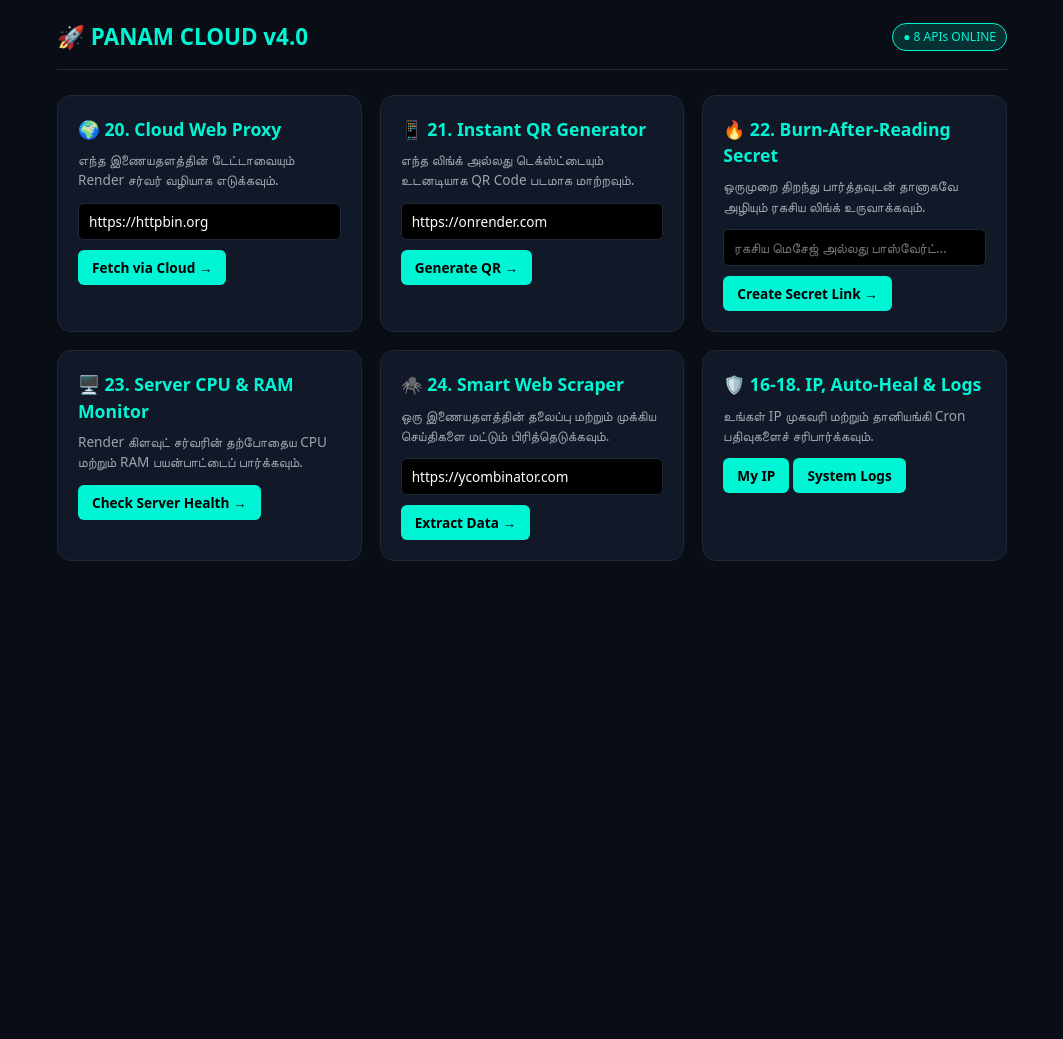
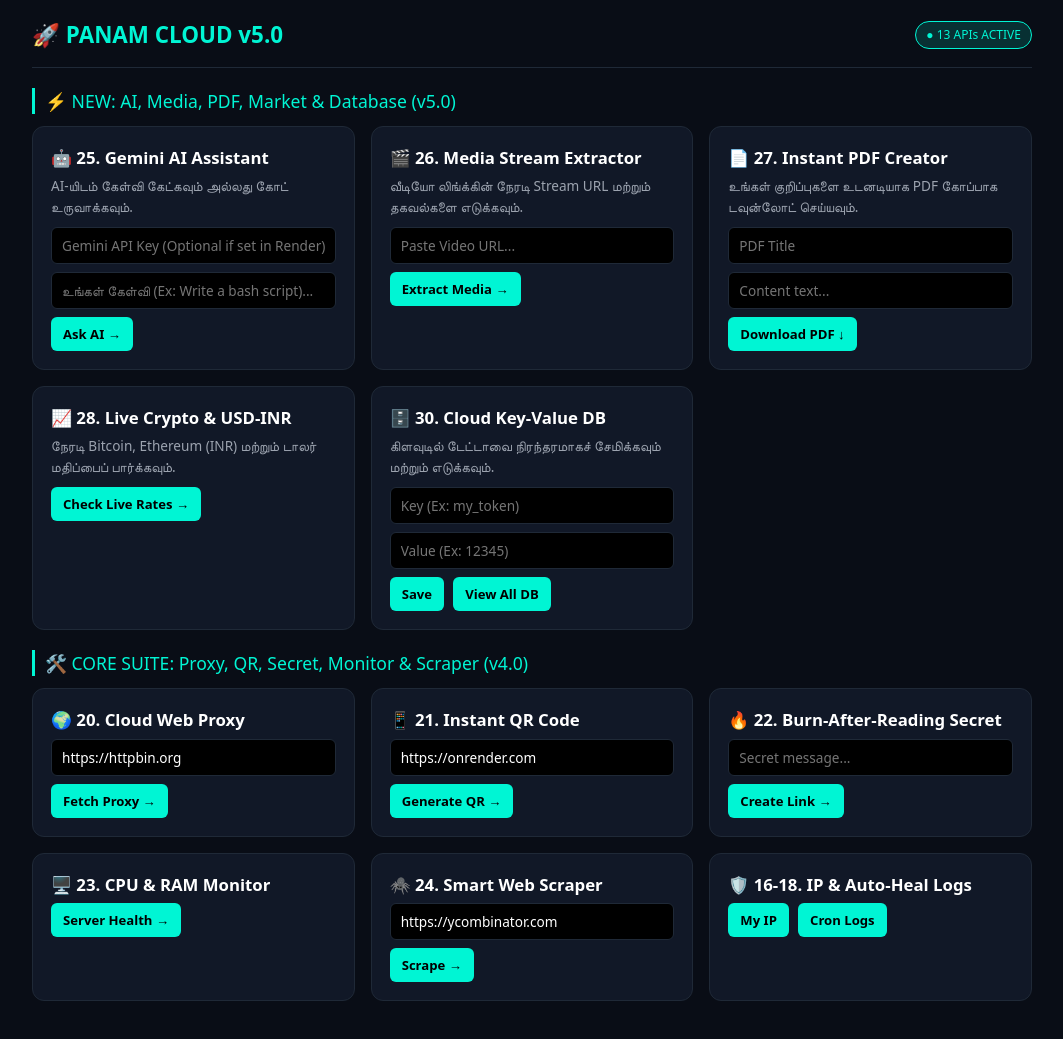
Before and after one commit to panamthevai/panam, a Flask app: page / in a window 1280 px wide. Shown: the whole page, without its empty margins (108-1171 px from the left). Before the commit the page ends 561 px from the top, so only its background shows below. Run offline with Flask 3, Linux system fonts and the light colour scheme; some libraries are stand-ins or nearby versions.

Commit message:
Deploy Panam Cloud v5.0: Combined Old + New 13 APIs

```diff
--- a/app.py
+++ b/app.py
@@ -1,15 +1,19 @@
 from flask import Flask, render_template, send_from_directory, request, jsonify, send_file
 from apscheduler.schedulers.background import BackgroundScheduler
 from bs4 import BeautifulSoup
-import os, hashlib, datetime, shutil, io, uuid, requests, qrcode, psutil
+from fpdf import FPDF
+import yt_dlp
+import os, hashlib, datetime, shutil, io, uuid, json, requests, qrcode, psutil
 
 app = Flask(__name__)
 
-# தற்காலிக சீக்ரெட் மெசேஜ்களைச் சேமிக்கும் இடம் (Feature 22)
+# தரவு சேமிப்பகங்கள்
 SECRET_VAULT = {}
+DB_FILE = 'panam_cloud_db.json'
+GEMINI_API_KEY = os.environ.get("GEMINI_API_KEY", "") # Render Environment-ல் உங்கள் Key-ஐ சேர்க்கலாம்
 
 # ==========================================
-# 16 & 18. AUTO-HEALING & CRON SCHEDULER
+# 16 & 18. AUTO-HEALING & CRON SCHEDULER (OLD)
 # ==========================================
 def auto_heal_system():
     os.makedirs('templates', exist_ok=True)
@@ -23,7 +27,7 @@ def log_event(message):
         f.write(f"[{timestamp}] {message}\n")
 
 scheduler = BackgroundScheduler()
-scheduler.add_job(func=lambda: log_event("CRON: 10-min health check OK"), trigger="interval", minutes=10)
+scheduler.add_job(func=lambda: log_event("CRON: v5.0 Super Server Health OK"), trigger="interval", minutes=10)
 scheduler.start()
 auto_heal_system()
 
@@ -33,7 +37,7 @@ def home():
     return render_template('index.html')
 
 # ==========================================
-# 17. IP & HASH APIs
+# 17, 20, 21, 22, 23, 24. OLD CORE APIs
 # ==========================================
 @app.route('/api/ip')
 def api_get_ip():
@@ -51,27 +55,15 @@ def view_logs():
             return jsonify({"recent_events": f.readlines()[-15:]})
     return jsonify({"recent_events": ["System Active"]})
 
-# ==========================================
-# 20. CLOUD WEB PROXY API (தளங்களைப் படிக்க)
-# ==========================================
 @app.route('/api/proxy')
 def cloud_proxy():
     target_url = request.args.get('url')
-    if not target_url:
-        return jsonify({"error": "URL parameter required. Ex: /api/proxy?url=https://example.com"}), 400
+    if not target_url: return jsonify({"error": "URL required"}), 400
     try:
-        resp = requests.get(target_url, timeout=8, headers={"User-Agent": "PanamCloudProxy/4.0"})
-        return jsonify({
-            "status_code": resp.status_code,
-            "target": target_url,
-            "content_preview": resp.text[:1000] # முதல் 1000 எழுத்துக்கள்
-        })
-    except Exception as e:
-        return jsonify({"error": str(e)}), 500
+        resp = requests.get(target_url, timeout=8, headers={"User-Agent": "PanamProxy/5.0"})
+        return jsonify({"status": resp.status_code, "preview": resp.text[:1000]})
+    except Exception as e: return jsonify({"error": str(e)}), 500
 
-# ==========================================
-# 21. INSTANT QR CODE GENERATOR API
-# ==========================================
 @app.route('/api/qr')
 def generate_qr():
     data = request.args.get('data', 'https://onrender.com')
@@ -81,67 +73,140 @@ def generate_qr():
     buf.seek(0)
     return send_file(buf, mimetype='image/png')
 
-# ==========================================
-# 22. BURN-AFTER-READING SECRET SHARE
-# ==========================================
 @app.route('/api/secret/create', methods=['POST'])
 def create_secret():
-    data = request.json or {}
-    secret_text = data.get('text', '')
-    if not secret_text:
-        return jsonify({"error": "No secret text provided"}), 400
+    secret_text = (request.json or {}).get('text', '')
+    if not secret_text: return jsonify({"error": "Text required"}), 400
     secret_id = str(uuid.uuid4())[:8]
     SECRET_VAULT[secret_id] = secret_text
-    return jsonify({
-        "status": "Created",
-        "secret_id": secret_id,
-        "one_time_link": f"https://onrender.com/api/secret/read/{secret_id}"
-    })
+    return jsonify({"one_time_link": f"https://onrender.com/api/secret/read/{secret_id}"})
 
 @app.route('/api/secret/read/<secret_id>')
 def read_secret(secret_id):
     if secret_id in SECRET_VAULT:
-        msg = SECRET_VAULT.pop(secret_id) # படித்தவுடன் அழித்துவிடும்!
-        return jsonify({"status": "DESTROYED_AFTER_READING", "secret_message": msg})
-    return jsonify({"error": "Secret already destroyed or invalid ID!"}), 404
+        return jsonify({"status": "DESTROYED", "secret": SECRET_VAULT.pop(secret_id)})
+    return jsonify({"error": "Already destroyed or invalid!"}), 404
 
-# ==========================================
-# 23. SERVER CPU & RAM MONITOR API
-# ==========================================
 @app.route('/api/sysinfo')
 def system_monitor():
     mem = psutil.virtual_memory()
     return jsonify({
-        "cpu_usage_percent": psutil.cpu_percent(interval=0.5),
-        "ram_total_mb": round(mem.total / (1024 * 1024), 2),
+        "cpu_percent": psutil.cpu_percent(interval=0.5),
         "ram_used_mb": round(mem.used / (1024 * 1024), 2),
-        "ram_percent": mem.percent,
-        "active_secrets_in_vault": len(SECRET_VAULT)
+        "ram_percent": mem.percent
     })
 
-# ==========================================
-# 24. SMART WEB SCRAPER API (தலைப்புச் செய்திகள் / லிங்க் எடுக்க)
-# ==========================================
 @app.route('/api/scrape')
 def smart_scraper():
     target_url = request.args.get('url', 'https://ycombinator.com')
     try:
-        resp = requests.get(target_url, timeout=8)
-        soup = BeautifulSoup(resp.text, 'html.parser')
-        title = soup.title.string.strip() if soup.title else "No Title"
-        headings = [h.get_text(strip=True) for h in soup.find_all(['h1', 'h2', 'h3'])[:10]]
+        soup = BeautifulSoup(requests.get(target_url, timeout=8).text, 'html.parser')
+        headings = [h.get_text(strip=True) for h in soup.find_all(['h1', 'h2', 'h3'])[:8]]
+        return jsonify({"title": soup.title.string.strip() if soup.title else "No Title", "headings": headings})
+    except Exception as e: return jsonify({"error": str(e)}), 500
+
+# ==========================================
+# 25. GEMINI AI ASSISTANT API (NEW)
+# ==========================================
+@app.route('/api/ai', methods=['POST'])
+def ai_assistant():
+    data = request.json or {}
+    prompt = data.get('prompt', '')
+    user_key = data.get('api_key') or GEMINI_API_KEY
+    if not prompt: return jsonify({"error": "கேள்வியை உள்ளிடவும் (Prompt required)"}), 400
+    if not user_key:
+        return jsonify({"error": "Gemini API Key தேவை! Render Environment அல்லது கீழே உள்ள பெட்டியில் Key கொடுக்கவும்."}), 400
+    try:
+        url = f"https://googleapis.com{user_key}"
+        payload = {"contents": [{"parts": [{"text": prompt}]}]}
+        res = requests.post(url, json=payload, timeout=15).json()
+        reply = res['candidates'][0]['content']['parts'][0]['text']
+        return jsonify({"ai_response": reply})
+    except Exception as e:
+        return jsonify({"error": "AI Connection Error", "details": str(e)}), 500
+
+# ==========================================
+# 26. VIDEO / AUDIO STREAM EXTRACTOR API (NEW)
+# ==========================================
+@app.route('/api/media')
+def media_extractor():
+    video_url = request.args.get('url')
+    if not video_url: return jsonify({"error": "Video URL required"}), 400
+    try:
+        ydl_opts = {'quiet': True, 'no_warnings': True, 'format': 'best'}
+        with yt_dlp.YoutubeDL(ydl_opts) as ydl:
+            info = ydl.extract_info(video_url, download=False)
+            return jsonify({
+                "title": info.get('title'),
+                "duration_sec": info.get('duration'),
+                "direct_stream_url": info.get('url'),
+                "thumbnail": info.get('thumbnail')
+            })
+    except Exception as e:
+        return jsonify({"error": "Media extraction failed", "details": str(e)}), 500
+
+# ==========================================
+# 27. INSTANT PDF DOCUMENT GENERATOR API (NEW)
+# ==========================================
+@app.route('/api/pdf')
+def create_pdf():
+    title = request.args.get('title', 'Panam Cloud Document')
+    content = request.args.get('text', 'Generated from Panam Ultimate Cloud v5.0')
+    pdf = FPDF()
+    pdf.add_page()
+    pdf.set_font("Arial", 'B', 16)
+    pdf.cell(200, 10, txt=title.encode('latin-1', 'replace').decode('latin-1'), ln=1, align='C')
+    pdf.set_font("Arial", size=12)
+    pdf.multi_cell(0, 10, txt=content.encode('latin-1', 'replace').decode('latin-1'))
+    buf = io.BytesIO()
+    pdf.output(buf)
+    buf.seek(0)
+    return send_file(buf, as_attachment=True, download_name="panam_doc.pdf", mimetype='application/pdf')
+
+# ==========================================
+# 28. LIVE CRYPTO & CURRENCY MARKET API (NEW)
+# ==========================================
+@app.route('/api/market')
+def live_market():
+    try:
+        crypto = requests.get("https://coingecko.com", timeout=6).json()
+        forex = requests.get("https://er-api.com", timeout=6).json()
         return jsonify({
-            "source_url": target_url,
-            "page_title": title,
-            "extracted_headings": headings
+            "usd_to_inr": forex.get("rates", {}).get("INR"),
+            "bitcoin_inr": crypto.get("bitcoin", {}).get("inr"),
+            "ethereum_inr": crypto.get("ethereum", {}).get("inr"),
+            "timestamp": str(datetime.datetime.now())
         })
     except Exception as e:
-        return jsonify({"error": str(e)}), 500
+        return jsonify({"error": "Market API error", "details": str(e)}), 500
+
+# ==========================================
+# 30. MINI CLOUD KEY-VALUE DATABASE API (NEW)
+# ==========================================
+def load_db():
+    if not os.path.exists(DB_FILE): return {}
+    with open(DB_FILE, 'r') as f: return json.load(f)
+
+def save_db(data):
+    with open(DB_FILE, 'w') as f: json.dump(data, f, indent=2)
+
+@app.route('/api/db', methods=['GET', 'POST'])
+def cloud_database():
+    db = load_db()
+    if request.method == 'POST':
+        data = request.json or {}
+        key, val = data.get('key'), data.get('value')
+        if not key: return jsonify({"error": "Key required"}), 400
+        db[key] = val
+        save_db(db)
+        return jsonify({"status": "Saved to Cloud DB", "key": key, "value": val})
+    key = request.args.get('key')
+    if key: return jsonify({key: db.get(key, "Not Found")})
+    return jsonify({"all_stored_data": db})
 
 @app.route('/<path:filename>')
 def serve_files(filename):
-    if os.path.exists(filename):
-        return send_from_directory('.', filename)
+    if os.path.exists(filename): return send_from_directory('.', filename)
     return jsonify({"error": "File not found"}), 404
 
 if __name__ == '__main__':
--- a/requirements.txt
+++ b/requirements.txt
@@ -5,3 +5,5 @@ apscheduler
 qrcode[pil]
 psutil
 beautifulsoup4
+yt-dlp
+fpdf2
--- a/templates/index.html
+++ b/templates/index.html
@@ -3,81 +3,117 @@
 <head>
     <meta charset="UTF-8">
     <meta name="viewport" content="width=device-width, initial-scale=1.0">
-    <title>Panam Ultimate Cloud v4.0 | All-in-One API Hub</title>
+    <title>Panam Ultimate Cloud v5.0 | 13-in-1 Super Hub</title>
     <style>
         :root { --bg: #090d16; --card: #111827; --text: #f3f4f6; --muted: #9ca3af; --accent: #00f5d4; --border: #1f2937; }
         * { margin: 0; padding: 0; box-sizing: border-box; font-family: system-ui, sans-serif; }
-        body { background: var(--bg); color: var(--text); padding: 20px; line-height: 1.5; }
-        .container { max-width: 950px; margin: auto; }
-        header { display: flex; justify-content: space-between; align-items: center; padding-bottom: 15px; border-bottom: 1px solid var(--border); margin-bottom: 25px; }
+        body { background: var(--bg); color: var(--text); padding: 18px; line-height: 1.5; }
+        .container { max-width: 1000px; margin: auto; }
+        header { display: flex; justify-content: space-between; align-items: center; padding-bottom: 15px; border-bottom: 1px solid var(--border); margin-bottom: 20px; }
         .logo { font-size: 1.4rem; font-weight: 800; color: var(--accent); }
         .badge { font-size: 0.75rem; background: rgba(0,245,212,0.15); color: var(--accent); padding: 4px 10px; border-radius: 20px; border: 1px solid var(--accent); }
-        .grid { display: grid; grid-template-columns: repeat(auto-fit, minmax(280px, 1fr)); gap: 18px; margin-bottom: 25px; }
-        .card { background: var(--card); padding: 20px; border-radius: 14px; border: 1px solid var(--border); }
-        .card h3 { color: var(--accent); margin-bottom: 8px; font-size: 1.1rem; }
-        .card p { color: var(--muted); font-size: 0.85rem; margin-bottom: 12px; }
-        input { width: 100%; padding: 8px 10px; border-radius: 6px; border: 1px solid var(--border); background: #000; color: #fff; margin-bottom: 10px; font-size: 0.85rem; }
-        .btn { background: var(--accent); color: #000; border: none; padding: 8px 14px; border-radius: 6px; font-weight: 700; cursor: pointer; font-size: 0.85rem; }
-        #outputBox { background: #000; color: #00f5d4; padding: 15px; border-radius: 10px; font-family: monospace; font-size: 0.85rem; margin-bottom: 25px; display: none; white-space: pre-wrap; border: 1px solid var(--accent); overflow-x: auto; }
-        #qrPreview { display: none; margin-top: 10px; border-radius: 8px; border: 2px solid var(--accent); max-width: 150px; }
+        .section-title { color: var(--accent); margin: 20px 0 12px; font-size: 1.1rem; border-left: 3px solid var(--accent); padding-left: 10px; }
+        .grid { display: grid; grid-template-columns: repeat(auto-fit, minmax(280px, 1fr)); gap: 16px; margin-bottom: 20px; }
+        .card { background: var(--card); padding: 18px; border-radius: 12px; border: 1px solid var(--border); }
+        .card h3 { color: #fff; margin-bottom: 6px; font-size: 1.05rem; }
+        .card p { color: var(--muted); font-size: 0.85rem; margin-bottom: 10px; }
+        input, textarea { width: 100%; padding: 8px 10px; border-radius: 6px; border: 1px solid var(--border); background: #000; color: #fff; margin-bottom: 8px; font-size: 0.85rem; }
+        .btn { background: var(--accent); color: #000; border: none; padding: 8px 12px; border-radius: 6px; font-weight: 700; cursor: pointer; font-size: 0.82rem; margin-right: 5px; }
+        #outputBox { background: #000; color: #00f5d4; padding: 15px; border-radius: 10px; font-family: monospace; font-size: 0.85rem; margin-bottom: 20px; display: none; white-space: pre-wrap; border: 1px solid var(--accent); overflow-x: auto; }
+        #qrPreview { display: none; margin-top: 10px; border-radius: 8px; border: 2px solid var(--accent); max-width: 140px; }
     </style>
 </head>
 <body>
 <div class="container">
     <header>
-        <div class="logo">🚀 PANAM CLOUD v4.0</div>
-        <span class="badge">● 8 APIs ONLINE</span>
+        <div class="logo">🚀 PANAM CLOUD v5.0</div>
+        <span class="badge">● 13 APIs ACTIVE</span>
     </header>
 
     <div id="outputBox"></div>
 
+    <div class="section-title">⚡ NEW: AI, Media, PDF, Market & Database (v5.0)</div>
     <div class="grid">
-        <!-- Feature 20 -->
+        <!-- 25. AI Assistant -->
+        <div class="card">
+            <h3>🤖 25. Gemini AI Assistant</h3>
+            <p>AI-யிடம் கேள்வி கேட்கவும் அல்லது கோட் உருவாக்கவும்.</p>
+            <input type="password" id="aiKey" placeholder="Gemini API Key (Optional if set in Render)">
+            <input type="text" id="aiPrompt" placeholder="உங்கள் கேள்வி (Ex: Write a bash script)...">
+            <button class="btn" onclick="askAi()">Ask AI →</button>
+        </div>
+
+        <!-- 26. Video Extractor -->
+        <div class="card">
+            <h3>🎬 26. Media Stream Extractor</h3>
+            <p>வீடியோ லிங்க்கின் நேரடி Stream URL மற்றும் தகவல்களை எடுக்கவும்.</p>
+            <input type="text" id="mediaUrl" placeholder="Paste Video URL...">
+            <button class="btn" onclick="runGet('/api/media?url=' + encodeURIComponent(document.getElementById('mediaUrl').value))">Extract Media →</button>
+        </div>
+
+        <!-- 27. PDF Generator -->
+        <div class="card">
+            <h3>📄 27. Instant PDF Creator</h3>
+            <p>உங்கள் குறிப்புகளை உடனடியாக PDF கோப்பாக டவுன்லோட் செய்யவும்.</p>
+            <input type="text" id="pdfTitle" placeholder="PDF Title">
+            <input type="text" id="pdfText" placeholder="Content text...">
+            <button class="btn" onclick="makePdf()">Download PDF ↓</button>
+        </div>
+
+        <!-- 28. Live Market -->
+        <div class="card">
+            <h3>📈 28. Live Crypto & USD-INR</h3>
+            <p>நேரடி Bitcoin, Ethereum (INR) மற்றும் டாலர் மதிப்பைப் பார்க்கவும்.</p>
+            <button class="btn" onclick="runGet('/api/market')">Check Live Rates →</button>
+        </div>
+
+        <!-- 30. Cloud Database -->
+        <div class="card">
+            <h3>🗄️ 30. Cloud Key-Value DB</h3>
+            <p>கிளவுடில் டேட்டாவை நிரந்தரமாகச் சேமிக்கவும் மற்றும் எடுக்கவும்.</p>
+            <input type="text" id="dbKey" placeholder="Key (Ex: my_token)">
+            <input type="text" id="dbVal" placeholder="Value (Ex: 12345)">
+            <button class="btn" onclick="saveDb()">Save</button>
+            <button class="btn" onclick="runGet('/api/db')">View All DB</button>
+        </div>
+    </div>
+
+    <div class="section-title">🛠️ CORE SUITE: Proxy, QR, Secret, Monitor & Scraper (v4.0)</div>
+    <div class="grid">
         <div class="card">
             <h3>🌍 20. Cloud Web Proxy</h3>
-            <p>எந்த இணையதளத்தின் டேட்டாவையும் Render சர்வர் வழியாக எடுக்கவும்.</p>
-            <input type="text" id="proxyUrl" value="https://httpbin.org" placeholder="Enter URL">
-            <button class="btn" onclick="runGet('/api/proxy?url=' + encodeURIComponent(document.getElementById('proxyUrl').value))">Fetch via Cloud →</button>
+            <input type="text" id="proxyUrl" value="https://httpbin.org">
+            <button class="btn" onclick="runGet('/api/proxy?url=' + encodeURIComponent(document.getElementById('proxyUrl').value))">Fetch Proxy →</button>
         </div>
 
-        <!-- Feature 21 -->
         <div class="card">
-            <h3>📱 21. Instant QR Generator</h3>
-            <p>எந்த லிங்க் அல்லது டெக்ஸ்ட்டையும் உடனடியாக QR Code படமாக மாற்றவும்.</p>
-            <input type="text" id="qrText" value="https://onrender.com" placeholder="Enter text or link">
+            <h3>📱 21. Instant QR Code</h3>
+            <input type="text" id="qrText" value="https://onrender.com">
             <button class="btn" onclick="makeQr()">Generate QR →</button>
-            <br><img id="qrPreview" alt="QR Code">
+            <br><img id="qrPreview">
         </div>
 
-        <!-- Feature 22 -->
         <div class="card">
             <h3>🔥 22. Burn-After-Reading Secret</h3>
-            <p>ஒருமுறை திறந்து பார்த்தவுடன் தானாகவே அழியும் ரகசிய லிங்க் உருவாக்கவும்.</p>
-            <input type="text" id="secretMsg" placeholder="ரகசிய மெசேஜ் அல்லது பாஸ்வேர்ட்...">
-            <button class="btn" onclick="createSecret()">Create Secret Link →</button>
+            <input type="text" id="secretMsg" placeholder="Secret message...">
+            <button class="btn" onclick="createSecret()">Create Link →</button>
         </div>
 
-        <!-- Feature 23 -->
         <div class="card">
-            <h3>🖥️ 23. Server CPU & RAM Monitor</h3>
-            <p>Render கிளவுட் சர்வரின் தற்போதைய CPU மற்றும் RAM பயன்பாட்டைப் பார்க்கவும்.</p>
-            <button class="btn" onclick="runGet('/api/sysinfo')">Check Server Health →</button>
+            <h3>🖥️ 23. CPU & RAM Monitor</h3>
+            <button class="btn" onclick="runGet('/api/sysinfo')">Server Health →</button>
         </div>
 
-        <!-- Feature 24 -->
         <div class="card">
             <h3>🕷️ 24. Smart Web Scraper</h3>
-            <p>ஒரு இணையதளத்தின் தலைப்பு மற்றும் முக்கிய செய்திகளை மட்டும் பிரித்தெடுக்கவும்.</p>
-            <input type="text" id="scrapeUrl" value="https://ycombinator.com" placeholder="Enter Website URL">
-            <button class="btn" onclick="runGet('/api/scrape?url=' + encodeURIComponent(document.getElementById('scrapeUrl').value))">Extract Data →</button>
+            <input type="text" id="scrapeUrl" value="https://ycombinator.com">
+            <button class="btn" onclick="runGet('/api/scrape?url=' + encodeURIComponent(document.getElementById('scrapeUrl').value))">Scrape →</button>
         </div>
 
-        <!-- Features 16, 17, 18 -->
         <div class="card">
-            <h3>🛡️ 16-18. IP, Auto-Heal & Logs</h3>
-            <p>உங்கள் IP முகவரி மற்றும் தானியங்கி Cron பதிவுகளைச் சரிபார்க்கவும்.</p>
+            <h3>🛡️ 16-18. IP & Auto-Heal Logs</h3>
             <button class="btn" onclick="runGet('/api/ip')">My IP</button>
-            <button class="btn" onclick="runGet('/api/logs')">System Logs</button>
+            <button class="btn" onclick="runGet('/api/logs')">Cron Logs</button>
         </div>
     </div>
 </div>
@@ -92,30 +128,61 @@
             const data = await res.json();
             box.innerText = JSON.stringify(data, null, 2);
             window.scrollTo({ top: 0, behavior: 'smooth' });
-        } catch (e) { box.innerText = '❌ Error connecting to API'; }
+        } catch (e) { box.innerText = '❌ API Error'; }
+    }
+
+    async function askAi() {
+        const prompt = document.getElementById('aiPrompt').value;
+        const api_key = document.getElementById('aiKey').value;
+        const box = document.getElementById('outputBox');
+        box.style.display = 'block';
+        box.innerText = '🤖 Gemini AI Thinking...';
+        const res = await fetch('/api/ai', {
+            method: 'POST',
+            headers: { 'Content-Type': 'application/json' },
+            body: JSON.stringify({ prompt, api_key })
+        });
+        const data = await res.json();
+        box.innerText = data.ai_response || JSON.stringify(data, null, 2);
+        window.scrollTo({ top: 0, behavior: 'smooth' });
+    }
+
+    function makePdf() {
+        const t = encodeURIComponent(document.getElementById('pdfTitle').value || 'Panam Doc');
+        const c = encodeURIComponent(document.getElementById('pdfText').value || 'Hello World');
+        window.open(`/api/pdf?title=${t}&text=${c}`, '_blank');
+    }
+
+    async function saveDb() {
+        const key = document.getElementById('dbKey').value;
+        const value = document.getElementById('dbVal').value;
+        const box = document.getElementById('outputBox');
+        box.style.display = 'block';
+        const res = await fetch('/api/db', {
+            method: 'POST',
+            headers: { 'Content-Type': 'application/json' },
+            body: JSON.stringify({ key, value })
+        });
+        box.innerText = JSON.stringify(await res.json(), null, 2);
+        window.scrollTo({ top: 0, behavior: 'smooth' });
     }
 
     function makeQr() {
-        const text = encodeURIComponent(document.getElementById('qrText').value);
         const img = document.getElementById('qrPreview');
-        img.src = '/api/qr?data=' + text;
+        img.src = '/api/qr?data=' + encodeURIComponent(document.getElementById('qrText').value);
         img.style.display = 'block';
     }
 
     async function createSecret() {
         const text = document.getElementById('secretMsg').value;
-        if (!text) return alert('மெசேஜை உள்ளிடவும்!');
         const box = document.getElementById('outputBox');
         box.style.display = 'block';
-        box.innerText = '⏳ Encrypting Secret...';
         const res = await fetch('/api/secret/create', {
             method: 'POST',
             headers: { 'Content-Type': 'application/json' },
             body: JSON.stringify({ text })
         });
-        const data = await res.json();
-        box.innerText = JSON.stringify(data, null, 2);
-        document.getElementById('secretMsg').value = '';
+        box.innerText = JSON.stringify(await res.json(), null, 2);
         window.scrollTo({ top: 0, behavior: 'smooth' });
     }
 </script>
```
Also changed, not shown: index.html (+114 -47 lines).
